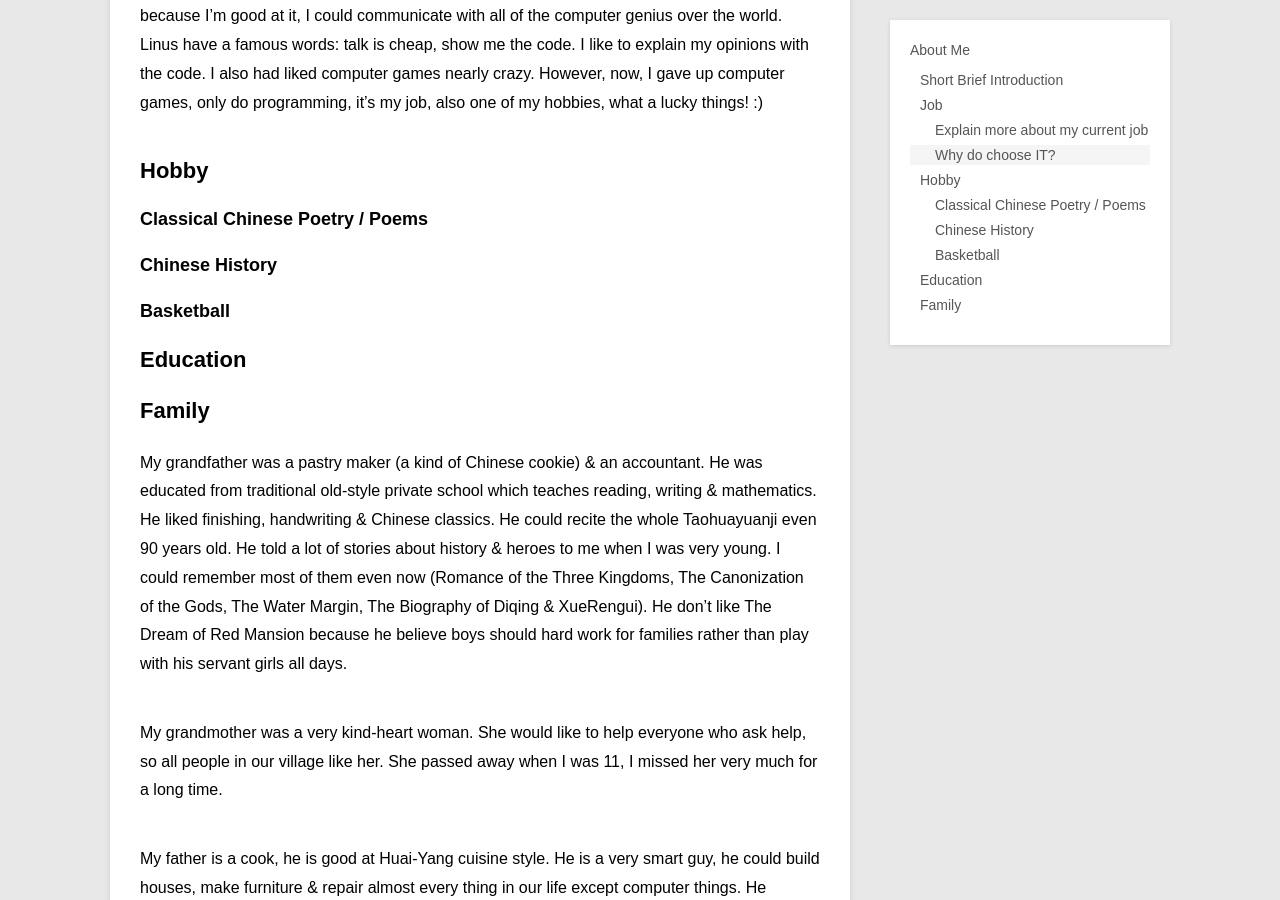
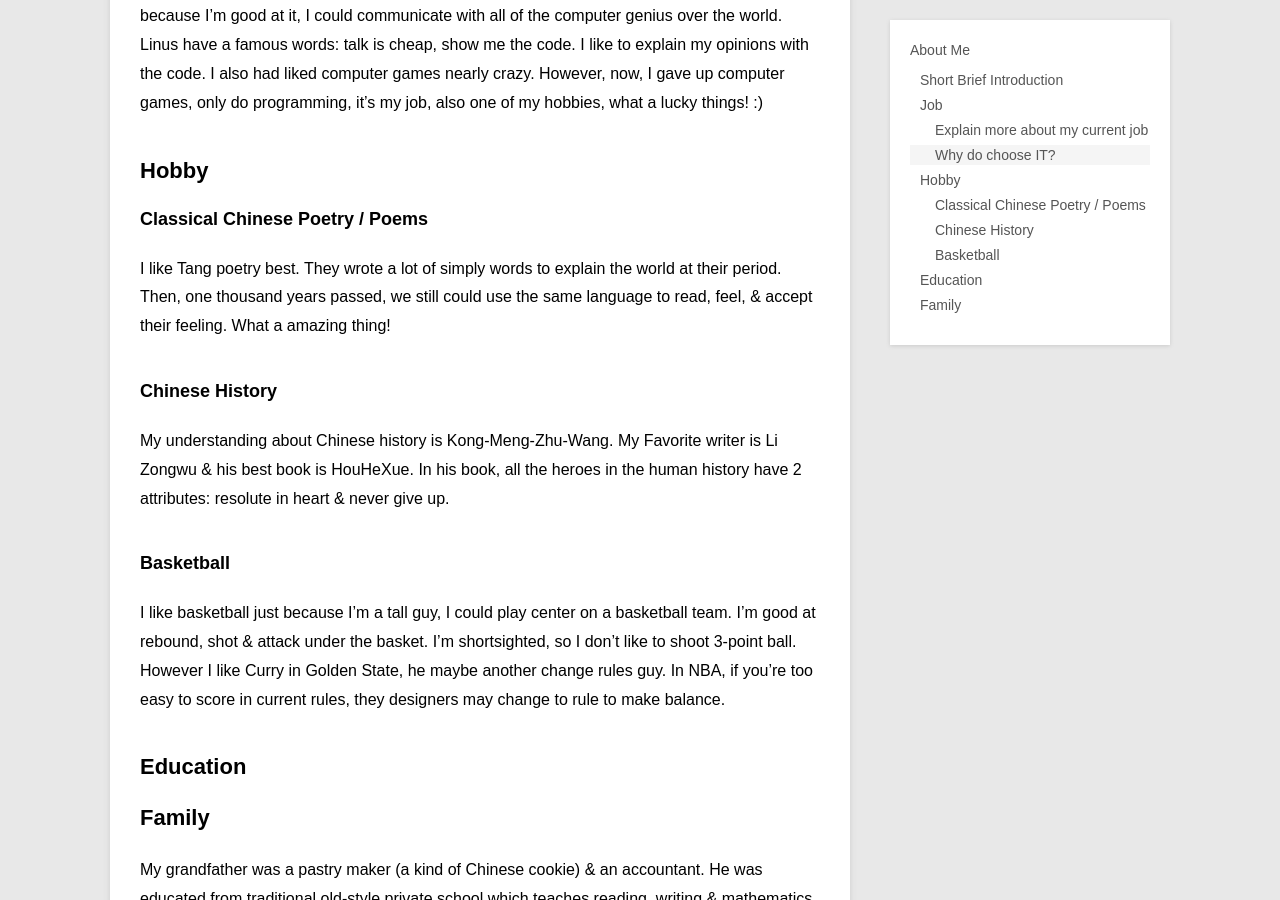
Before and after one commit to wu-wenxiang/wu-wenxiang.github.io, a Jekyll site: the page built from _posts/blog/2016-06-10-About-Me.md, in a window 1280 px wide and 900 px high, scrolled down 1408 px. Built offline with Jekyll 4.4.1, drawn with Linux system fonts in a browser that asks for light colours.

Commit message:
minor change

```diff
--- a/_posts/blog/2016-06-10-About-Me.md
+++ b/_posts/blog/2016-06-10-About-Me.md
@@ -33,9 +33,15 @@ So, that why I choose IT. I like computer as a toy when I was young, I like prog
 
 ### Classical Chinese Poetry / Poems
 
+I like Tang poetry best. They wrote a lot of simply words to explain the world at their period. Then, one thousand years passed, we still could use the same language to read, feel, & accept their feeling. What a amazing thing!
+
 ### Chinese History
 
+My understanding about Chinese history is Kong-Meng-Zhu-Wang. My Favorite writer is Li Zongwu & his best book is HouHeXue. In his book, all the heroes in the human history have 2 attributes: resolute in heart & never give up.
+
 ### Basketball
+
+I like basketball just because I'm a tall guy, I could play center on a basketball team. I'm good at rebound, shot & attack under the basket. I'm shortsighted, so I don't like to shoot 3-point ball. However I like Curry in Golden State, he maybe another change rules guy. In NBA, if you're too easy to score in current rules, they designers may change to rule to make balance.
 
 ## Education
 
```
